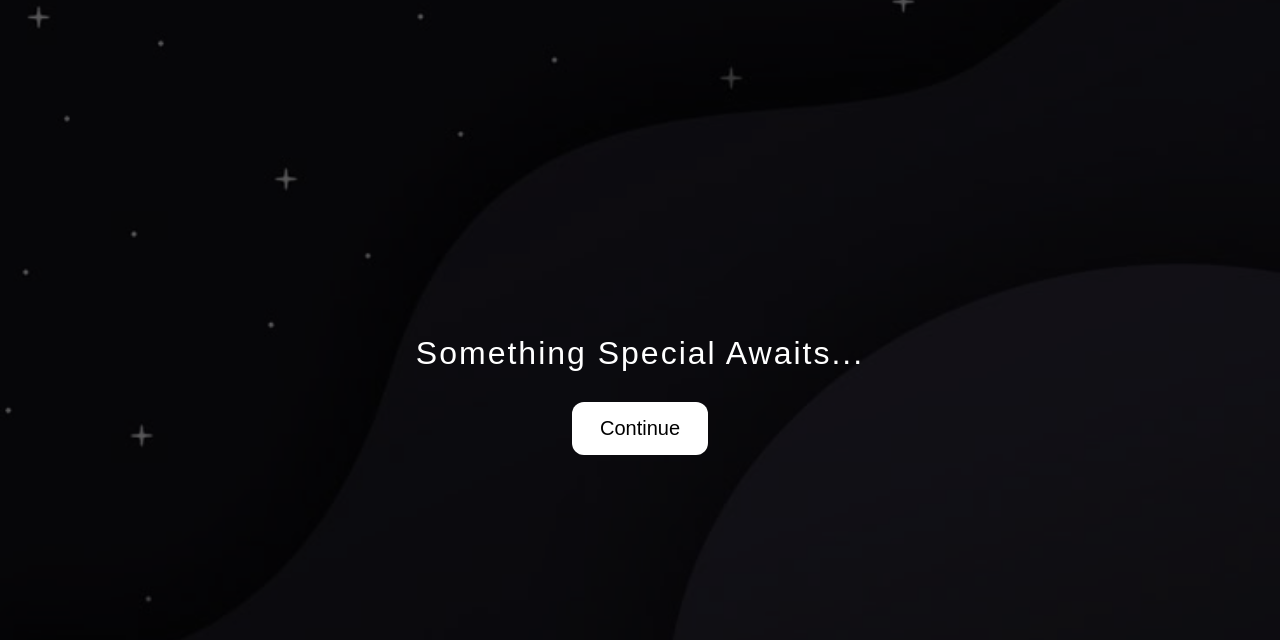
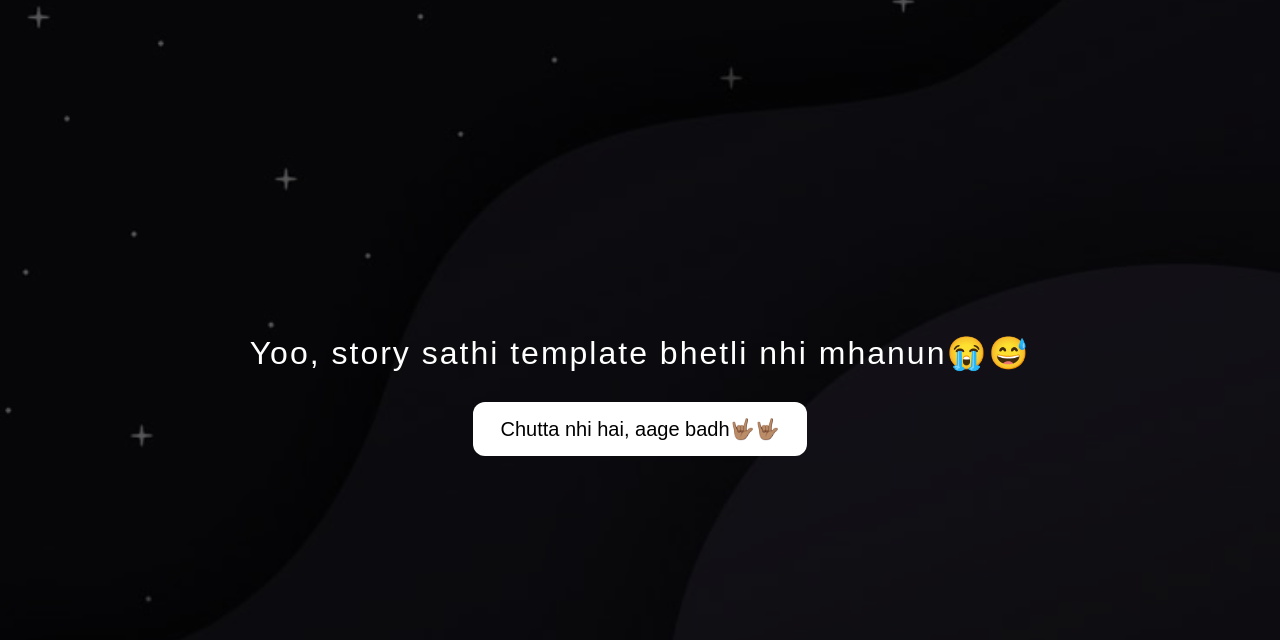
Before and after one commit to dwjayn10/suspense, a plain HTML site: page index.html in a window 1280 px wide. Drawn offline with Linux system fonts and the light colour scheme.

Commit message:
Refactor HTML structure and content for birthday theme

```diff
--- a/index.html
+++ b/index.html
@@ -120,13 +120,13 @@ video {
 
 <!-- 1️⃣ Intro Page -->
 <div class="container" id="introPage">
-    <h1>Something Special Awaits...</h1>
-    <button class="btn" onclick="goToNumbers()">Continue</button>
+    <h1>Yoo, story sathi template bhetli nhi mhanun😭😅</h1>
+    <button class="btn" onclick="goToNumbers()">Chutta nhi hai, aage badh🤟🏽🤟🏽</button>
 </div>
 
 <!-- 2️⃣ Number Game -->
 <div class="container hidden" id="numberGame">
-    <h1>Pick a Number</h1>
+    <h1>What's ur Birthdate?</h1>
     <button class="btn" onclick="checkNumber(10)">10</button>
     <button class="btn" onclick="checkNumber(16)">16</button>
     <button class="btn" onclick="checkNumber(22)">22</button>
```
